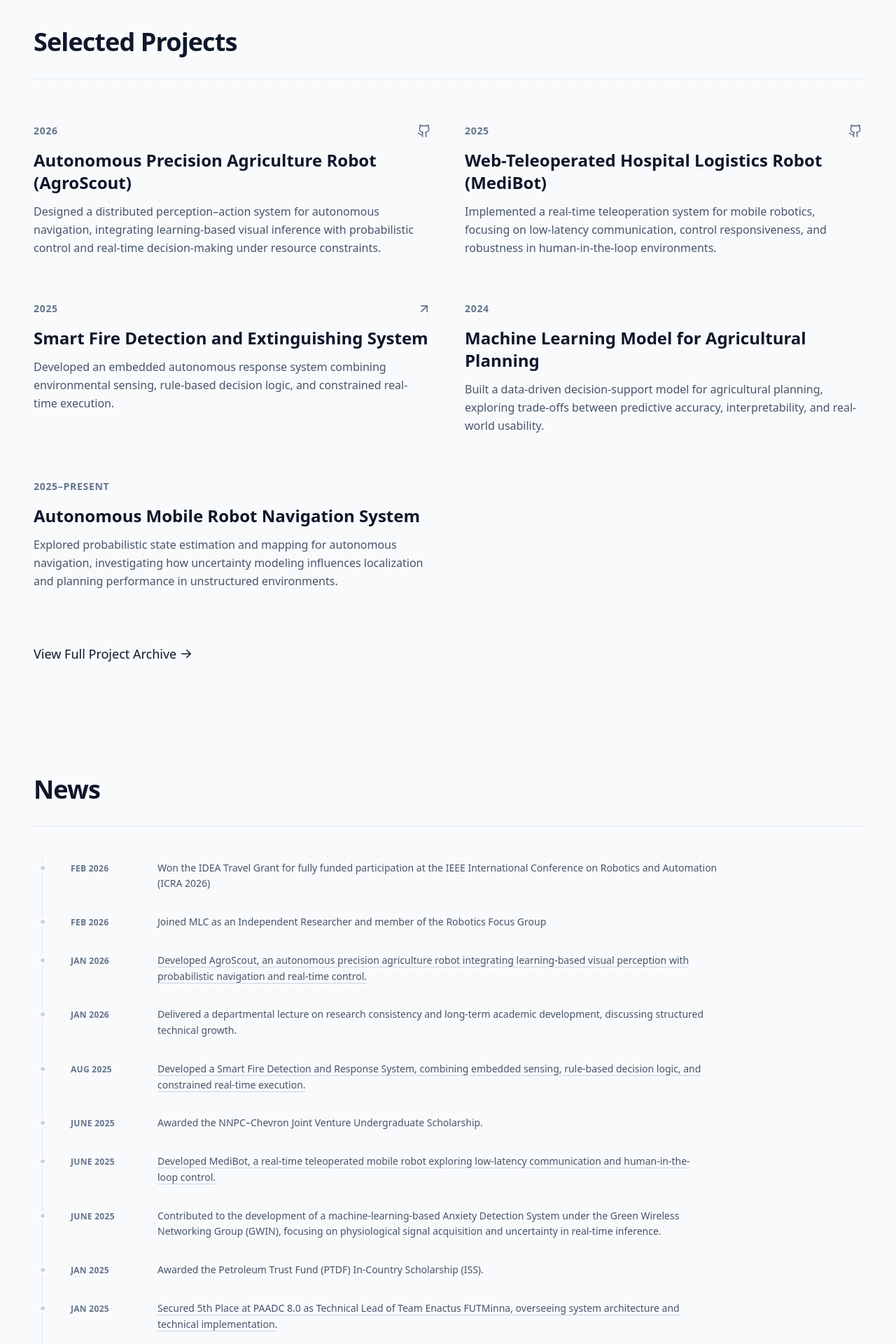
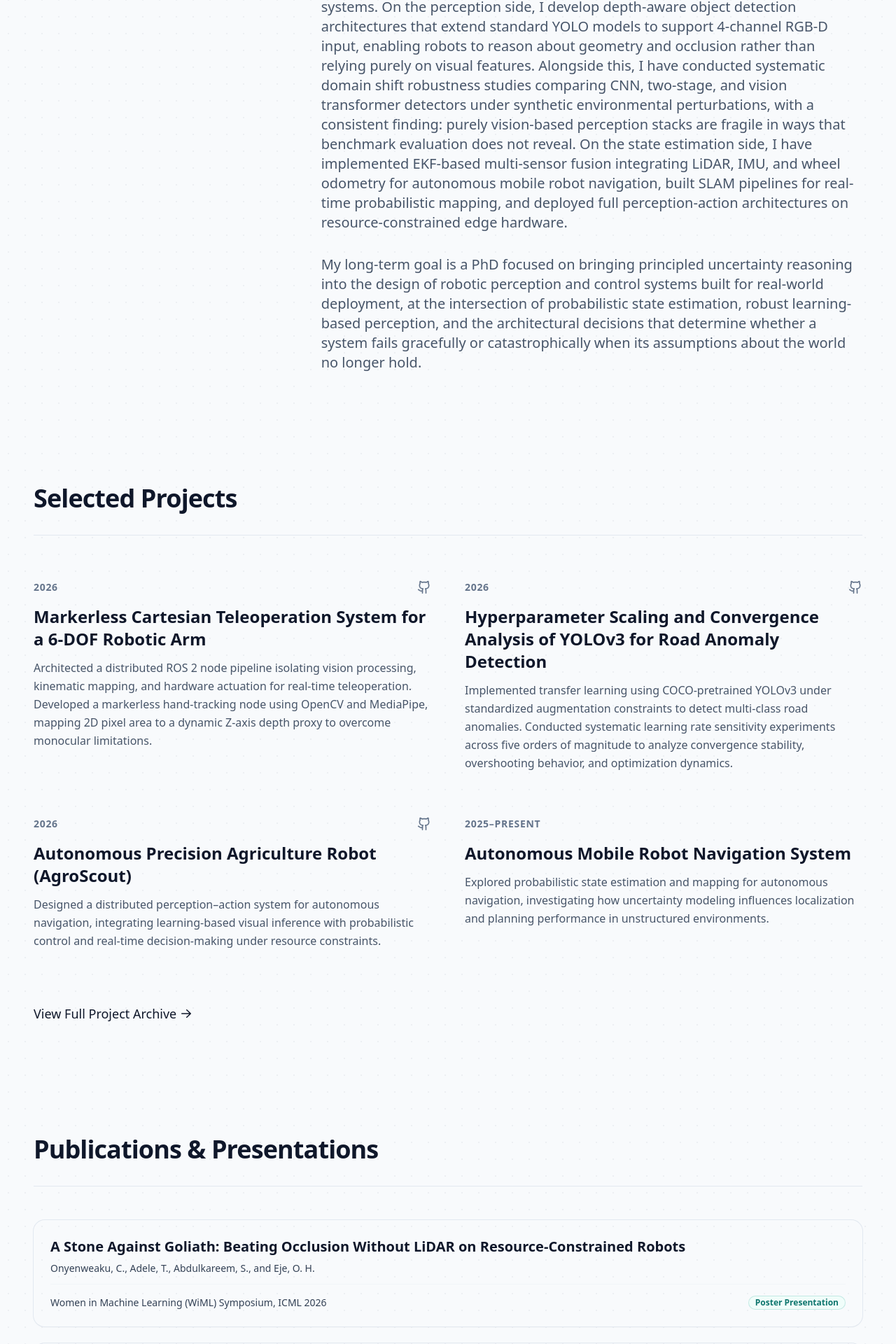
Before and after one commit to HonourObed/honour-obed.github.io, a React (Vite) app: page / in a window 1280 px wide. Shown: the part 876-2796 px from the top of the page at 70% size. Built offline with nearby package versions, Linux system fonts and the light colour scheme.

Commit message:
Updated CV - May 2026

```diff
--- a/App.tsx
+++ b/App.tsx
@@ -3,7 +3,7 @@ import Navbar from './components/Navbar';
 import Sidebar from './components/Sidebar';
 import ProjectCard from './components/ProjectCard';
 import NewsList from './components/NewsList';
-import { PROJECTS, NEWS_ITEMS } from './constants';
+import { PROJECTS, NEWS_ITEMS, PRESENTATIONS } from './constants';
 
 const App: React.FC = () => {
   return (
@@ -31,10 +31,16 @@ const App: React.FC = () => {
               <h3 className="text-sm font-bold uppercase tracking-widest text-slate-500 mb-8">About</h3>
               <div className="text-slate-600 leading-relaxed text-lg sm:text-xl space-y-8">
                 <p>
-                  I am a fourth-year Mechatronics Engineering student the Federal University of Technology Minna, Nigeria, with a strong interest in Computer Science as it applies to intelligent automation and autonomous systems.
+                I am Obed Honour Eje, a fourth-year Mechatronics Engineering student at the Federal University of Technology, Minna, Nigeria, and an independent researcher at the ML Collective Robotics Focus Group. I am also a Robotics and ROS 2 Tutor for the IEEE FUTMinna Student Branch and Technical Lead of Nigeria's first MATLAB Student Community.
                 </p>
                 <p>
-                  Through projects spanning robotics, machine learning, and distributed systems, I have become increasingly interested in the computational foundations of autonomy particularly how representation, inference, and algorithmic decision-making enable reliable behavior in systems operating under uncertainty.
+                My research is organized around a single recurring problem: intelligent systems that perform well under controlled conditions but degrade in unpredictable ways when deployed in the real world. That gap, between benchmark performance and genuine reliability, has been the organizing concern of everything I have built.
+                </p>
+                <p>
+                  My work spans the full perception-to-action pipeline of autonomous robotic systems. On the perception side, I develop depth-aware object detection architectures that extend standard YOLO models to support 4-channel RGB-D input, enabling robots to reason about geometry and occlusion rather than relying purely on visual features. Alongside this, I have conducted systematic domain shift robustness studies comparing CNN, two-stage, and vision transformer detectors under synthetic environmental perturbations, with a consistent finding: purely vision-based perception stacks are fragile in ways that benchmark evaluation does not reveal. On the state estimation side, I have implemented EKF-based multi-sensor fusion integrating LiDAR, IMU, and wheel odometry for autonomous mobile robot navigation, built SLAM pipelines for real-time probabilistic mapping, and deployed full perception-action architectures on resource-constrained edge hardware.
+                </p>
+                <p>
+                  My long-term goal is a PhD focused on bringing principled uncertainty reasoning into the design of robotic perception and control systems built for real-world deployment, at the intersection of probabilistic state estimation, robust learning-based perception, and the architectural decisions that determine whether a system fails gracefully or catastrophically when its assumptions about the world no longer hold.
                 </p>
               </div>
             </div>
@@ -69,6 +75,42 @@ const App: React.FC = () => {
           </div>
         </section>
 
+        {/* Presentations Section */}
+        <section id="presentations" className="mb-24 md:mb-40 scroll-mt-28" aria-label="Publications and Presentations">
+          <div className="mb-12 border-b border-slate-200 pb-8">
+            <h2 className="text-3xl md:text-4xl font-bold tracking-tight text-slate-900">Publications & Presentations</h2>
+          </div>
+
+          <div className="grid grid-cols-1 gap-6 lg:col-span-10">
+            {PRESENTATIONS.map((item) => (
+              <div
+                key={item.id}
+                className="group relative flex flex-col items-start justify-between rounded-2xl p-6 shadow-sm ring-1 ring-slate-200 transition-all hover:bg-slate-50 hover:shadow-md"
+              >
+                <div className="flex-1 w-full">
+                  <h3 className="text-xl font-semibold text-slate-900 mb-2 leading-snug">
+                    {item.title}
+                  </h3>
+                  <p className="text-slate-700 text-sm mb-3">{item.authors}</p>
+
+                  <div className="flex flex-wrap items-center gap-3 text-slate-500 text-sm mt-auto pt-4 border-t border-slate-100">
+                    <span className="font-medium text-slate-700">{item.venue}</span>
+                    {item.date && (
+                      <>
+                        <span aria-hidden="true">&middot;</span>
+                        <span>{item.date}</span>
+                      </>
+                    )}
+                    <span className="ml-auto inline-flex items-center rounded-full bg-teal-50 px-2.5 py-0.5 text-xs font-semibold text-teal-700 ring-1 ring-inset ring-teal-600/20">
+                      {item.type}
+                    </span>
+                  </div>
+                </div>
+              </div>
+            ))}
+          </div>
+        </section>
+
         {/* News Section */}
         <section id="news" className="scroll-mt-28" aria-label="News and updates">
           <div className="mb-12 border-b border-slate-200 pb-8">
--- a/components/Navbar.tsx
+++ b/components/Navbar.tsx
@@ -22,7 +22,7 @@ const Navbar: React.FC = () => {
   // Update active section on scroll
   useEffect(() => {
     const handleScroll = () => {
-      const sections = ['home', 'projects', 'news'];
+      const sections = ['home', 'projects', 'presentations', 'news'];
       const scrollPosition = window.scrollY + 150;
 
       for (const section of sections) {
@@ -40,6 +40,7 @@ const Navbar: React.FC = () => {
   const navLinks = [
     { name: 'Home', id: 'home' },
     { name: 'Projects', id: 'projects' },
+    { name: 'Presentations', id: 'presentations' },
     { name: 'News', id: 'news' },
   ];
 
--- a/components/Sidebar.tsx
+++ b/components/Sidebar.tsx
@@ -14,10 +14,9 @@ const Sidebar: React.FC = () => {
       <div className="relative w-48 h-48 sm:w-64 sm:h-64 shrink-0 mb-8 lg:mb-0">
         {!imgError ? (
           <img
-            src="/img/Profile.jpeg"
+            src="/img/Profile.jpg"
             alt="Obed Honour Eje"
-            className="w-full h-full rounded-2xl object-cover shadow-sm"
-            onError={() => setImgError(true)}
+            className="w-full h-full object-top rounded-2xl"
           />
         ) : (
           <div className="w-full h-full rounded-2xl bg-slate-200 flex items-center justify-center shadow-sm">
--- a/constants.ts
+++ b/constants.ts
@@ -1,8 +1,8 @@
-import { Project, NewsItem, SocialLink } from './types';
+import { Presentations, Project, NewsItem, SocialLink } from './types';
 
 export const SOCIAL_LINKS: SocialLink[] = [
   { label: 'Gmail', url: 'mailto:obedhonoureje@gmail.com', icon: 'mail' },
-  { label: 'CV', url: 'https://drive.google.com/file/d/1OHcFWrUBBTZSL0hdQKnflnjyme5OouG4/view?usp=sharing', icon: 'file-text' },
+  { label: 'CV', url: 'https://drive.google.com/file/d/1weZueD-ED8-91_xIFhJNzA12M6J7j4IS/view?usp=sharing', icon: 'file-text' },
   { label: 'GitHub', url: 'https://github.com/HonourObed', icon: 'github' },
   { label: 'LinkedIn', url: 'https://www.linkedin.com/in/obed-honour-eje-atomic/', icon: 'linkedin' },
 ];
@@ -11,37 +11,29 @@ export const PROJECTS: Project[] = [
   {
     id: '1',
     year: '2026',
+    title: 'Markerless Cartesian Teleoperation System for a 6-DOF Robotic Arm',
+    description: 'Architected a distributed ROS 2 node pipeline isolating vision processing, kinematic mapping, and hardware actuation for real-time teleoperation. Developed a markerless hand-tracking node using OpenCV and MediaPipe, mapping 2D pixel area to a dynamic Z-axis depth proxy to overcome monocular limitations.',
+    type: 'Robotics Project',
+    links: [{ label: 'GitHub', url: 'https://github.com/HonourObed/edgemind_ws', type: 'github' }]
+  },
+  {
+    id: '2',
+    year: '2026',
+    title: 'Hyperparameter Scaling and Convergence Analysis of YOLOv3 for Road Anomaly Detection',
+    description: 'Implemented transfer learning using COCO-pretrained YOLOv3 under standardized augmentation constraints to detect multi-class road anomalies. Conducted systematic learning rate sensitivity experiments across five orders of magnitude to analyze convergence stability, overshooting behavior, and optimization dynamics.',
+    type: 'Computer Vision Research',
+    links: [{ label: 'GitHub', url: 'https://github.com/HonourObed/YOLOv3-Road-Anomaly-Detection', type: 'github' }]
+  },
+  {
+    id: '3',
+    year: '2026',
     title: 'Autonomous Precision Agriculture Robot (AgroScout)',
     description: 'Designed a distributed perception–action system for autonomous navigation, integrating learning-based visual inference with probabilistic control and real-time decision-making under resource constraints.',
     type: 'Independent Research Project',
     links: [{ label: 'GitHub', url: 'https://github.com/HonourObed/agriscout_robot', type: 'github' }]
   },
   {
-    id: '2',
-    year: '2025',
-    title: 'Web-Teleoperated Hospital Logistics Robot (MediBot)',
-    description: 'Implemented a real-time teleoperation system for mobile robotics, focusing on low-latency communication, control responsiveness, and robustness in human-in-the-loop environments.',
-    type: 'Course Project',
-    links: [{ label: 'GitHub', url: 'https://github.com/HonourObed/MediBot--Web-Teleoperated-Hospital-Logistics-Robot', type: 'github' }]
-  },
-  {
-    id: '3',
-    year: '2025',
-    title: 'Smart Fire Detection and Extinguishing System',
-    description: 'Developed an embedded autonomous response system combining environmental sensing, rule-based decision logic, and constrained real-time execution.',
-    type: 'Embedded Systems Project',
-    links: [{ label: 'View Project', url: 'https://drive.google.com/file/d/1bWPb3eZLOpv8KrLwv_FPiIe7_CJP3TTg/view', type: 'demo' }]
-  },
-  {
     id: '4',
-    year: '2024',
-    title: 'Machine Learning Model for Agricultural Planning',
-    description: 'Built a data-driven decision-support model for agricultural planning, exploring trade-offs between predictive accuracy, interpretability, and real-world usability.',
-    type: 'Data Science Project',
-    links: []
-  },
-  {
-    id: '5',
     year: '2025–Present',
     title: 'Autonomous Mobile Robot Navigation System',
     description: 'Explored probabilistic state estimation and mapping for autonomous navigation, investigating how uncertainty modeling influences localization and planning performance in unstructured environments.',
@@ -50,82 +42,123 @@ export const PROJECTS: Project[] = [
   }
 ];
 
+export const PRESENTATIONS: Presentations[] = [
+  {
+    id: '1',
+    title: 'A Stone Against Goliath: Beating Occlusion Without LiDAR on Resource-Constrained Robots',
+    authors: 'Onyenweaku, C., Adele, T., Abdulkareem, S., and Eje, O. H.',
+    venue: 'Women in Machine Learning (WiML) Symposium, ICML 2026',
+    type: 'Poster Presentation'
+  },
+  {
+    id: '2',
+    title: 'Africa Robotics Network Community Building Program',
+    authors: 'Panelist',
+    venue: 'ICRA 2026, Vienna',
+    date: 'June 2026',
+    type: 'Panelist'
+  },
+  {
+    id: '3',
+    title: 'Benchmarking Classification Performance for Binary-Class Fault Detection Under Real-World Imbalanced Data Conditions',
+    authors: 'Kuzayet, B. G., Eje, O. H., and Bala, J. A.',
+    venue: 'IndabaX Nigeria 2026 (Deep Learning Indaba)',
+    type: 'Paper Presentation'
+  },
+  {
+    id: '4',
+    title: 'Evaluating Architectural Robustness to Domain Shift in Road Anomaly Detection: CNNs, Two-stage Detectors and Vision Transformers',
+    authors: 'Accepted',
+    venue: 'IndabaX Nigeria 2026 (Deep Learning Indaba)',
+    type: 'Poster Presentation'
+  },
+  {
+    id: '5',
+    title: 'Occlusion-Aware Object Detection for Autonomous Robots Using Monocular Depth Estimation',
+    authors: 'Co-presenter',
+    venue: 'ML Collective Research Jam',
+    date: 'April 2026',
+    type: 'Presentation'
+  }
+];
+
 export const NEWS_ITEMS: NewsItem[] = [
- {
-    id: '13',
+  {
+    id: '15',
+    date: 'April 2026',
+    content: 'Selected for the ROSCon 2026 Diversity Scholarship Program with fully sponsored participation at ROSCon 2026, Toronto.',
+    link: 'https://roscon.ros.org/2026/'
+  },
+  {
+    id: '14',
     date: 'Feb 2026',
-    content: 'Won the IDEA Travel Grant for fully funded participation at the IEEE International Conference on Robotics and Automation (ICRA 2026)',
+    content: 'Won the IDEA Travel Grant for fully funded participation at the IEEE International Conference on Robotics and Automation (ICRA) 2026, Austria.',
+    link: 'https://2026.ieee-icra.org/'
   },
-
   {
-    id: '13',
-    date: 'Feb 2026',
-    content: 'Joined MLC as an Independent Researcher and member of the Robotics Focus Group',
-  },
-
-  {
-    id: '12',
+    id: '1',
     date: 'Jan 2026',
     content: 'Developed AgroScout, an autonomous precision agriculture robot integrating learning-based visual perception with probabilistic navigation and real-time control.',
     link: 'https://github.com/HonourObed/agriscout_robot'
   },
   {
-    id: '11',
+    id: '2',
     date: 'Jan 2026',
     content: 'Delivered a departmental lecture on research consistency and long-term academic development, discussing structured technical growth.'
   },
   {
-    id: '10',
+    id: '3',
     date: 'Aug 2025',
     content: 'Developed a Smart Fire Detection and Response System, combining embedded sensing, rule-based decision logic, and constrained real-time execution.',
     link: 'https://github.com/HonourObed/Smart-Fire-Detection-and-Extinguishing-System'
   },
   {
-    id: '9',
+    id: '4',
     date: 'June 2025',
     content: 'Awarded the NNPC–Chevron Joint Venture Undergraduate Scholarship.'
   },
   {
-    id: '8',
+    id: '5',
     date: 'June 2025',
     content: 'Developed MediBot, a real-time teleoperated mobile robot exploring low-latency communication and human-in-the-loop control.',
     link: 'https://github.com/HonourObed/MediBot--Web-Teleoperated-Hospital-Logistics-Robot'
   },
   {
-    id: '7',
+    id: '6',
     date: 'June 2025',
     content: 'Contributed to the development of a machine-learning-based Anxiety Detection System under the Green Wireless Networking Group (GWIN), focusing on physiological signal acquisition and uncertainty in real-time inference.'
   },
   {
-    id: '6',
+    id: '7',
     date: 'Jan 2025',
-    content: 'Awarded the Petroleum Trust Fund (PTDF) In-Country Scholarship (ISS).'
+    content: 'Awarded the Petroleum Trust Fund (PTDF) In-Country Scholarship (ISS).',
+    link: 'https://ptdf.gov.ng/'
   },
   {
-    id: '5',
+    id: '8',
     date: 'Jan 2025',
     content: 'Secured 5th Place at PAADC 8.0 as Technical Lead of Team Enactus FUTMinna, overseeing system architecture and technical implementation.',
     link: 'https://drive.google.com/file/d/1DVtbSGGjaSjrCkbZ0eWDeIc8wl-d1x5h/view?usp=sharing'
   },
   {
-    id: '4',
+    id: '9',
     date: 'Dec 2024',
     content: 'Appointed Technical Lead of the MATLAB Student Community, FUTMinna, organizing structured workshops in modeling and computational systems.',
     link: 'https://www.linkedin.com/company/futminna-matlab-space/?lipi=urn%3Ali%3Apage%3Ad_flagship3_search_srp_all%3B0hzBv4YlRsmkiGOs2SBU5w%3D%3D'
   },
   {
-    id: '3',
+    id: '10',
     date: 'Nov 2024',
     content: 'Received an Honourable Mention for “Tidiest Interface” at the National MATLAB Competition.'
   },
   {
-    id: '2',
+    id: '11',
     date: 'April 2024',
     content: 'Joined the Green Wireless Networking Group under Professor Elizabeth Onwuka, contributing to research in AI-enabled physiological monitoring systems.',
     link: 'https://www.researchgate.net/scientific-contributions/Elizabeth-N-Onwuka-2120992756'
   },
   {
-    id: '1',
+    id: '12',
     date: 'Dec 2023',
     content: 'Joined the Advanced Engineering Innovation Research Group (AEIRG), initiating formal research engagement in intelligent systems.',
     link: 'https://aeirg.com.ng/'
--- /dev/null
+++ b/pnpm-workspace.yaml
@@ -0,0 +1,2 @@
+allowBuilds:
+  esbuild: true
```
Also changed, not shown: types.ts (+9 -0 lines), public/img/Profile.jpg (added), public/img/_Profile.jpeg (renamed from public/img/Profile.jpeg).
